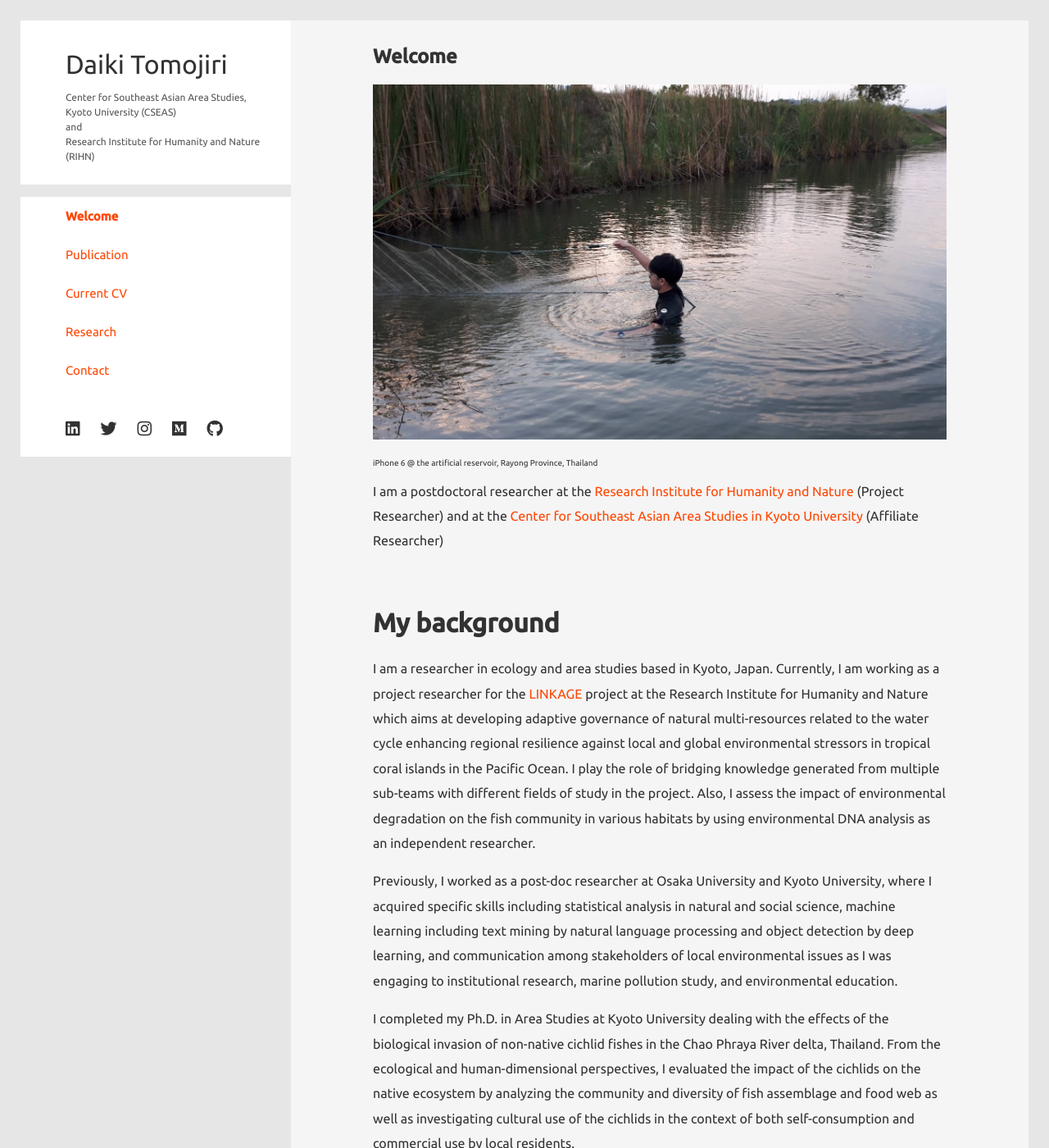
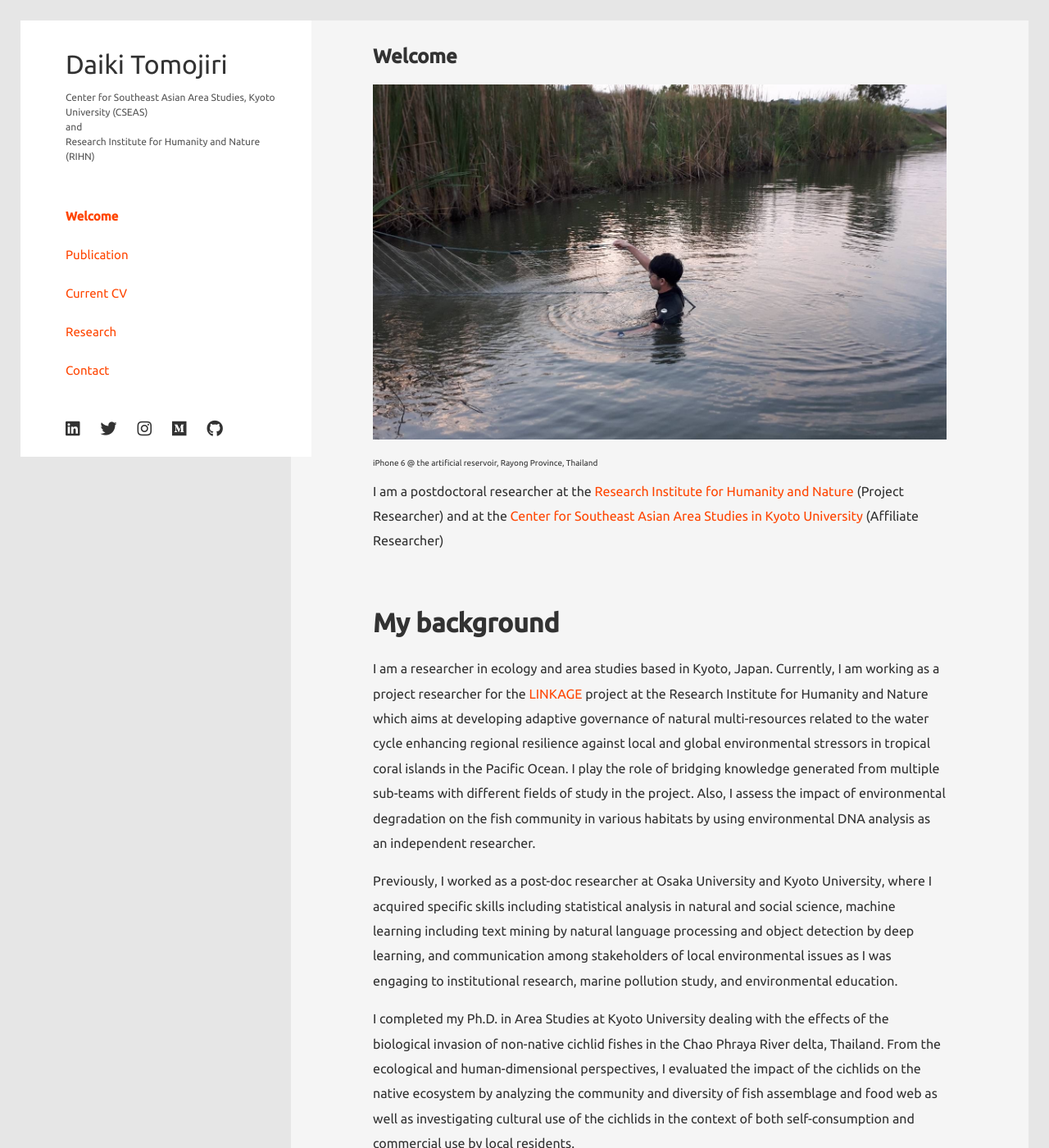
Before and after one commit to tjdk1992/tjdk1992.github.io, a Jekyll site: the page built from index.md, in a window 1280 px wide and 1400 px high. Shown: the whole window at 82% size. Built offline with Jekyll 4.4.1, drawn with Linux system fonts in a browser that asks for light colours.

Commit message:
Unify profile and sidebar into one left column

```diff
--- a/_includes/sidebar.html
+++ b/_includes/sidebar.html
@@ -1,5 +1,5 @@
-<aside id="sidebar">
-  <nav id="global-nav">
+<nav id="sidebar">
+  <div id="global-nav">
     <ul>
       {% for item in site.data.navigation %}
       <li>
@@ -15,7 +15,7 @@
       </li>
       {% endfor %}
     </ul>
-  </nav>
+  </div>
 
   <div class="socialmedia">
     {% for item in site.data.social %}
@@ -26,4 +26,4 @@
     </p>
     {% endfor %}
   </div>
-</aside>
+</nav>
--- a/_layouts/default.html
+++ b/_layouts/default.html
@@ -5,7 +5,7 @@
   </head>
   <body>
     <div class="total">
-      <div id="left-column">
+      <aside id="left-column">
         <header id="global-head">
           <h1 id="Researcher">{{ site.data.profile.name }}</h1>
           <p>
@@ -16,9 +16,9 @@
         </header>
 
         {% include sidebar.html %}
-      </div>
+      </aside>
 
-      <div id="nav-toggle" aria-label="Open navigation" aria-expanded="false" aria-controls="sidebar" role="button" tabindex="0">
+      <div id="nav-toggle" aria-label="Open navigation" aria-expanded="false" aria-controls="left-column" role="button" tabindex="0">
         <div>
           <span></span>
           <span></span>
--- a/assets/css/layout.css
+++ b/assets/css/layout.css
@@ -12,22 +12,21 @@
   position: sticky;
   top: 25px;
   align-self: start;
-  padding-left: 25px;
-  padding-right: 0;
-  margin-right: 0;
+  width: 355px;
+  margin: 25px 0 0 25px;
+  background: #fff;
+  text-align: left;
 }
 
 #global-head {
   width: 100%;
-  text-align: left;
   padding-top: 35px;
   padding-left: 55px;
   padding-right: 30px;
   padding-bottom: 25px;
   color: rgb(50, 50, 50);
-  background: #fff;
+  background: transparent;
   margin: 0;
-  border-bottom: none;
 }
 
 #global-head p {
@@ -39,7 +38,7 @@
 
 #sidebar {
   width: 100%;
-  background: #fff;
+  background: transparent;
   text-align: left;
   font-size: 15px;
   padding-top: 0;
@@ -54,7 +53,6 @@
   padding-right: 25px;
   padding-bottom: 10px;
   padding-left: 0;
-  margin-left: 0;
   min-width: 0;
 }
 
@@ -94,13 +92,12 @@
 @media screen and (max-width: 1150px) {
   .total {
     grid-template-columns: 330px minmax(0, 1fr);
-    column-gap: 0;
   }
 
   #left-column {
+    width: 330px;
+    margin: 10px 0 0 10px;
     top: 10px;
-    padding-left: 10px;
-    padding-right: 0;
   }
 
   #global-head {
@@ -117,19 +114,17 @@
   #main {
     padding-top: 10px;
     padding-right: 10px;
-    padding-left: 0;
   }
 }
 
 @media screen and (max-width: 1050px) {
   .total {
     grid-template-columns: 310px minmax(0, 1fr);
-    column-gap: 0;
   }
 
   #left-column {
-    padding-left: 0;
-    padding-right: 0;
+    width: 310px;
+    margin: 0;
     top: 0;
   }
 
@@ -147,11 +142,10 @@
   #main {
     padding-top: 0;
     padding-right: 0;
-    padding-left: 0;
   }
 }
 
-/* mobile: return to slide-in sidebar */
+/* mobile: slide-in left column */
 @media screen and (max-width: 900px) {
   .total {
     display: block;
@@ -159,46 +153,44 @@
   }
 
   #left-column {
-    position: static;
-    padding-left: 0;
-    padding-right: 0;
-  }
-
-  #global-head {
-    position: fixed;
-    top: 0;
-    left: 0;
-    width: 100%;
-    padding: 25px;
-    background: rgba(255, 255, 255, 1);
-    line-height: 10px;
-    z-index: 100;
-  }
-
-  #global-head p {
-    color: rgb(85, 85, 85);
-    font-size: 12px;
-  }
-
-  #sidebar {
     position: fixed;
     top: 0;
     right: -300px;
     width: 270px;
     height: 100%;
     margin: 0;
-    padding-top: 100px;
+    background: #fff;
+    transition: .35s ease-in-out;
+    z-index: 300;
+    overflow-y: auto;
+  }
+
+  #global-head {
+    width: 100%;
+    padding-top: 25px;
+    padding-left: 40px;
+    padding-right: 20px;
+    padding-bottom: 20px;
+    background: transparent;
+  }
+
+  #global-head p {
+    color: rgb(85, 85, 85);
+    font-size: 12px;
+    line-height: 18px;
+  }
+
+  #sidebar {
+    width: 100%;
+    padding-top: 0;
     padding-left: 40px;
     padding-right: 20px;
     padding-bottom: 25px;
-    background: #fff;
-    color: #333;
-    transition: .35s ease-in-out;
-    z-index: 300;
+    background: transparent;
   }
 
   #main {
-    padding-top: 160px;
+    padding-top: 25px;
     padding-left: 0;
     padding-right: 0;
     padding-bottom: 10px;
@@ -212,15 +204,32 @@
     padding: 25px 25px 25px 25px;
   }
 
+  .open #left-column {
+    transform: translate3d(-300px, 0, 0);
+  }
+
   #overlay {
     z-index: 200;
   }
 }
 
 @media screen and (max-width: 400px) {
-  #sidebar {
+  #left-column {
     right: -200px;
     width: 200px;
-    padding-top: 60px;
+  }
+
+  .open #left-column {
+    transform: translate3d(-200px, 0, 0);
+  }
+
+  #global-head {
+    padding-left: 25px;
+    padding-right: 15px;
+  }
+
+  #sidebar {
+    padding-left: 25px;
+    padding-right: 15px;
   }
 }
```
